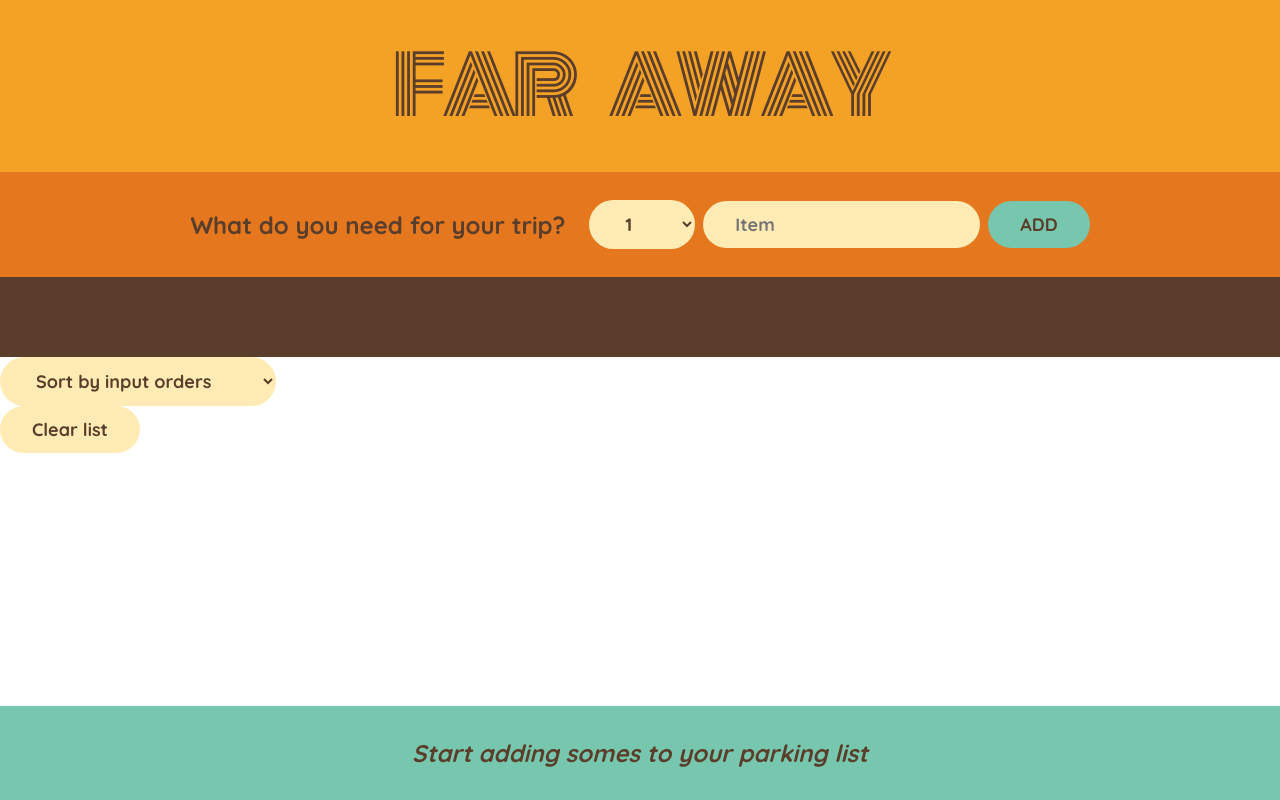
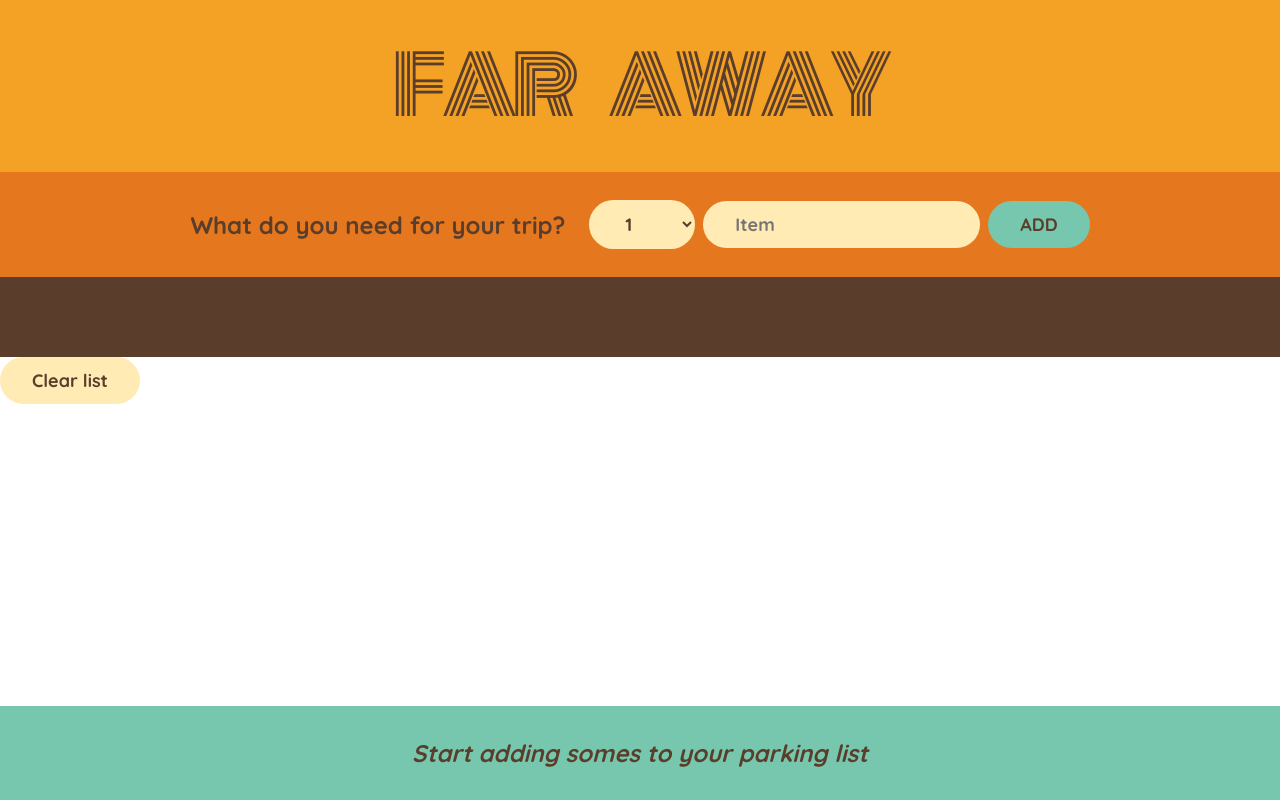
Before and after one commit to munirsebikaaka/codesmann-travels, a React (Create React App) app: page / in a window 1280 px wide. Built offline with nearby package versions, Linux system fonts and the light colour scheme.

Commit message:
feat:added the clear list functionallity

```diff
--- a/src/App.js
+++ b/src/App.js
@@ -95,13 +95,6 @@ function PackingList({
           />
         ))}
       </ul>
-      <div className="actions">
-        <select>
-          <option value="inputs">Sort by input orders</option>
-          <option value="description">Sort by description</option>
-          <option value="packed">Sort by packed status</option>
-        </select>
-      </div>
       <button onClick={onHundleDelArr}>Clear list</button>
     </div>
   );
```
